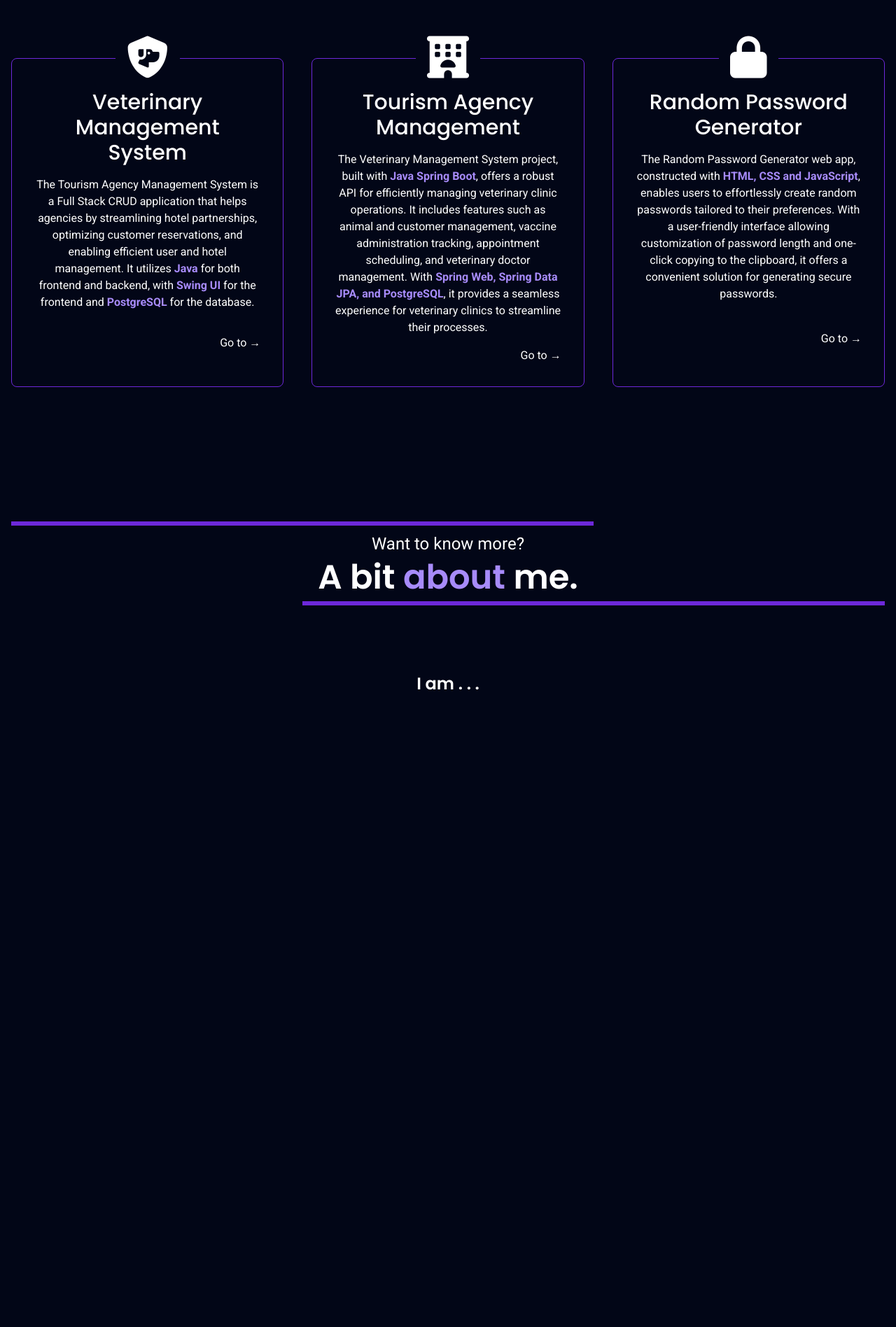
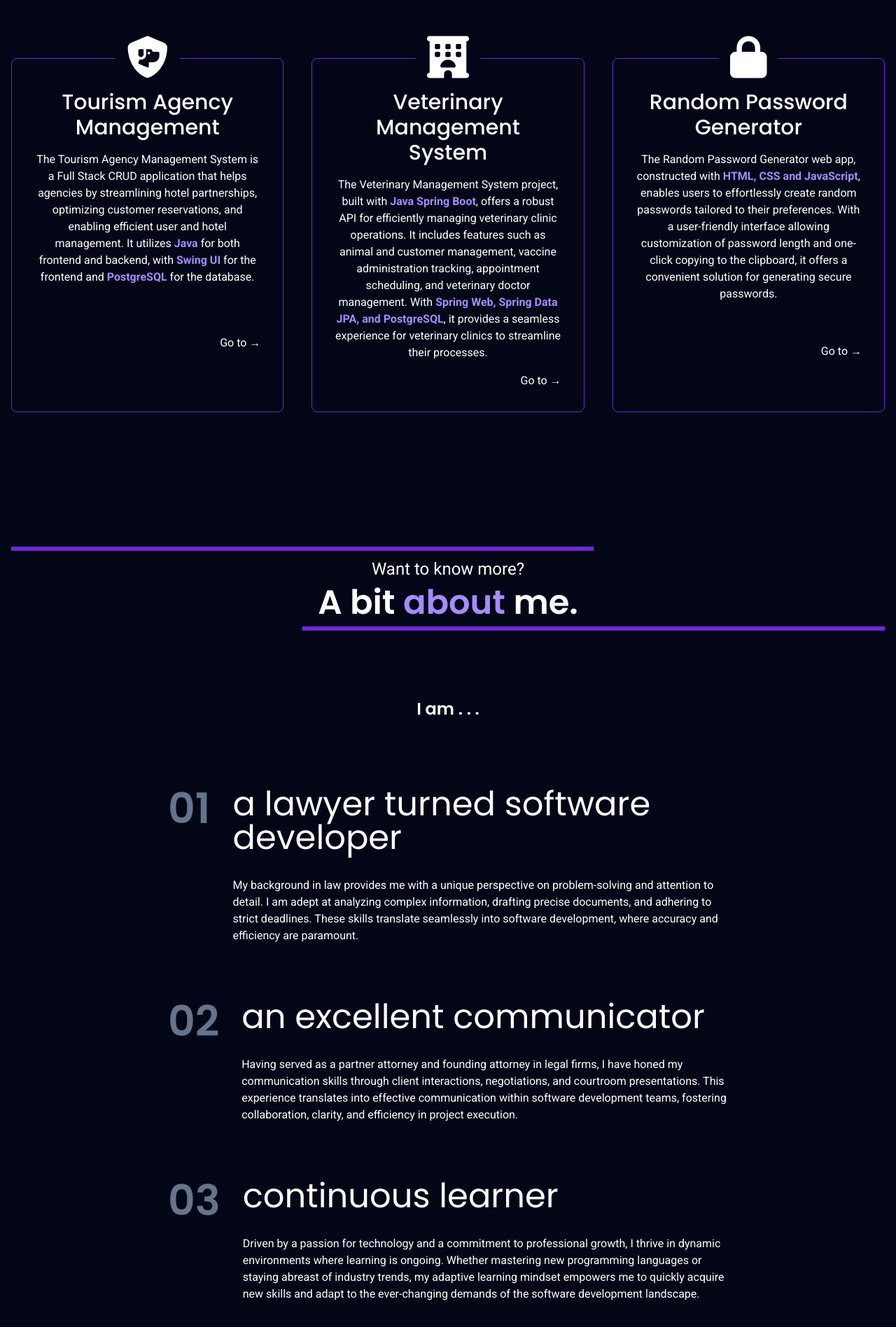
Before and after one commit to jericho909/portfolio, a SvelteKit app: page / in a window 1280 px wide. Shown: the part 802-2698 px from the top of the page at 70% size. Before the commit the page ends 2035 px from the top, so only its background shows below. Built offline with nearby package versions, Linux system fonts and the light colour scheme.

Commit message:
finished design

```diff
--- a/src/components/Footer.svelte
+++ b/src/components/Footer.svelte
@@ -0,0 +1,35 @@
+<footer
+    class="py-20 sm:py-32 bg-black border-t border-solid border-violet-950 flex flex-col gap-4 sm:gap-8 justify-center items-center"
+>
+    <p class="px-4 py-2 bg-white text-slate-950 font-medium">
+        Connect with me &darr;
+    </p>
+    <div class="flex flex-col gap-4 items-center justify-center">
+
+        <p><b class="pr-2">Email</b> omerahmetyucel@gmail.com</p>
+        <p>
+            <b class="pr-2">GitHub</b>
+            <a href="https://github.com/jericho909/" target="_blank" class="text-violet-400"
+                >jericho909<sup class=""
+                    ><span class="text-xs scale-75 pl-0.5"
+                        ><i
+                            class="fa-solid fa-arrow-up-right-from-square text-xs scale-[75%]"
+                        /></span
+                    ></sup
+                ></a
+            >
+        </p>
+        <p>
+            <b class="pr-2">LinkedIn</b>
+            <a href="https://www.linkedin.com/in/omerahmetyucel/" target="_blank" class="text-violet-400"
+                >omerahmetyucel<sup class=""
+                    ><span class="text-xs scale-75 pl-0.5"
+                        ><i
+                            class="fa-solid fa-arrow-up-right-from-square text-xs scale-[75%]"
+                        /></span
+                    ></sup
+                ></a
+            >
+        </p>
+    </div>
+</footer>
--- a/src/components/Main.svelte
+++ b/src/components/Main.svelte
@@ -1,9 +1,15 @@
 <script>
     import Step from "./Step.svelte";
     let steps = [
-        {name: 'Veterinary Management System', icon: 'fa-solid fa-shield-dog'},
-        {name: 'Tourism Agency Management', icon: 'fa-solid fa-hotel'},
+        {name: 'Tourism Agency Management', icon: 'fa-solid fa-shield-dog'},
+        {name: 'Veterinary Management System', icon: 'fa-solid fa-hotel'},
         {name: 'Random Password Generator', icon: 'fa-solid fa-lock'}
+    ]
+
+    let benefits = [
+        {name: "a lawyer turned software developer", description: "My background in law provides me with a unique perspective on problem-solving and attention to detail. I am adept at analyzing complex information, drafting precise documents, and adhering to strict deadlines. These skills translate seamlessly into software development, where accuracy and efficiency are paramount."},
+        {name: "an excellent communicator", description: "Having served as a partner attorney and founding attorney in legal firms, I have honed my communication skills through client interactions, negotiations, and courtroom presentations. This experience translates into effective communication within software development teams, fostering collaboration, clarity, and efficiency in project execution."},
+        {name: "continuous learner", description: "Driven by a passion for technology and a commitment to professional growth, I thrive in dynamic environments where learning is ongoing. Whether mastering new programming languages or staying abreast of industry trends, my adaptive learning mindset empowers me to quickly acquire new skills and adapt to the ever-changing demands of the software development landscape."}
     ]
 </script>
 
@@ -53,6 +59,22 @@
             <h3 class="font-semibold text-3xl sm:text-4xl md:text-5xl">A bit <span class="poppins text-violet-400">about</span> me.</h3>
         </div>
         <p class="mx-auto poppins font-semibold text-lg sm:text-xl md:text-2xl">I am . . .</p>
-        <div class="flex flex-col gap-20 w-full mx-auto max-w-[800px]"></div>
+        <div class="flex flex-col gap-20 w-full mx-auto max-w-[800px]">
+           {#each benefits as benefit, index}
+                <div class="flex gap-6 sm:gap-8">
+                    <p
+                        class="poppins text-4xl sm:text-5xl md:text-6xl text-slate-500 font-semibold"
+                    >
+                        0{index + 1}
+                    </p>
+                    <div class="flex flex-col gap-6 sm:gap-8">
+                        <h3 class="text-2xl sm:text-3xl md:text-5xl">
+                            {benefit.name}
+                        </h3>
+                        <p>{benefit.description}</p>
+                    </div>
+                </div>
+            {/each}
+        </div>
     </section>
 </main>
```
